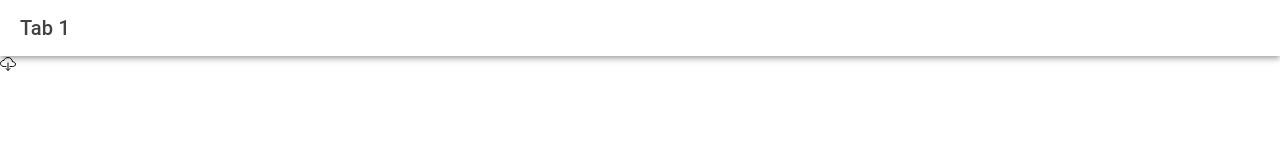
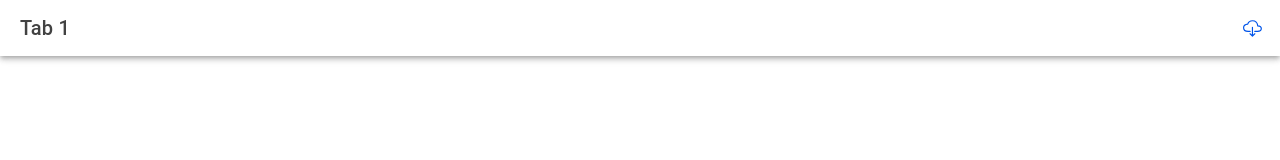
Before and after one commit to Cap-Islam-Gohar/ionic-uber, a React (Vite) app: page /tab1 in a window 1280 px wide. Shown: the top 160 px of the page. Built offline with nearby package versions, Linux system fonts and the light colour scheme.

Commit message:
Adding InstallPwaBtn in Head

```diff
--- a/src/components/InstalPwaBtn.tsx
+++ b/src/components/InstalPwaBtn.tsx
@@ -43,23 +43,6 @@ const InstallPwaBtn = () => {
                 }],
             })
         } else {
-            presentAlert({
-                header: 'Istall App',
-                message: "Add to home screen",
-                buttons: [{
-                    text: 'Cancel',
-                    role: 'cancel',
-                    handler: () => {
-                        console.log('Alert canceled');
-                    },
-                },
-                {
-                    text: 'Add to Home Screen',
-                    role: 'confirm',
-                    handler: () => {
-                        // The user has had a postive interaction with our app and Chrome
-                        // has tried to prompt previously, so let's show the prompt.
-
             if (deferredPrompt !== undefined) {
                 deferredPrompt.prompt();
             }
@@ -78,10 +61,45 @@ const InstallPwaBtn = () => {
                 // We no longer need the prompt.  Clear it up.
                 setDeferredPrompt(null)
             });
+            // presentAlert({
+            //     header: 'Istall App',
+            //     message: "Add to home screen",
+            //     buttons: [{
+            //         text: 'Cancel',
+            //         role: 'cancel',
+            //         handler: () => {
+            //             console.log('Alert canceled');
+            //         },
+            //     },
+            //     {
+            //         text: 'Add to Home Screen',
+            //         role: 'confirm',
+            //         handler: () => {
+            //             // The user has had a postive interaction with our app and Chrome
+            //             // has tried to prompt previously, so let's show the prompt.
 
-                    },
-                }]
-            })
+            //             if (deferredPrompt !== undefined) {
+            //                 deferredPrompt.prompt();
+            //             }
+            //             // Follow what the user has done with the prompt.
+            //             deferredPrompt.userChoice.then(function (choiceResult) {
+
+            //                 console.log(choiceResult.outcome);
+
+            //                 if (choiceResult.outcome == 'dismissed') {
+            //                     console.log('User cancelled home screen install');
+            //                 }
+            //                 else {
+            //                     console.log('User added to home screen');
+            //                 }
+
+            //                 // We no longer need the prompt.  Clear it up.
+            //                 setDeferredPrompt(null)
+            //             });
+
+            //         },
+            //     }]
+            // })
         }
 
 
@@ -91,7 +109,9 @@ const InstallPwaBtn = () => {
         return null // Don't show install button if already installed
     }
 
-    return <IonIcon onClick={install} icon={cloudDownloadOutline} />
+    return <IonButton slot='end'  fill="clear" onClick={install}>
+        <IonIcon icon={cloudDownloadOutline} />
+    </IonButton>
 }
 
 export default InstallPwaBtn
--- a/src/pages/Tab1.tsx
+++ b/src/pages/Tab1.tsx
@@ -9,15 +9,17 @@ const Tab1: React.FC = () => {
       <IonHeader>
         <IonToolbar>
           <IonTitle>Tab 1</IonTitle>
+          <InstallPwaBtn></InstallPwaBtn>
         </IonToolbar>
       </IonHeader>
       <IonContent fullscreen>
         <IonHeader collapse="condense">
           <IonToolbar>
             <IonTitle size="large">Tab 1</IonTitle>
+
           </IonToolbar>
         </IonHeader>
-        <InstallPwaBtn></InstallPwaBtn>
+
         <ExploreContainer name="Tab 1 page" />
       </IonContent>
     </IonPage>
```
Also changed, not shown: src/setupTests.ts (+6 -6 lines). Lines whose indentation alone changed are shown as unchanged.
